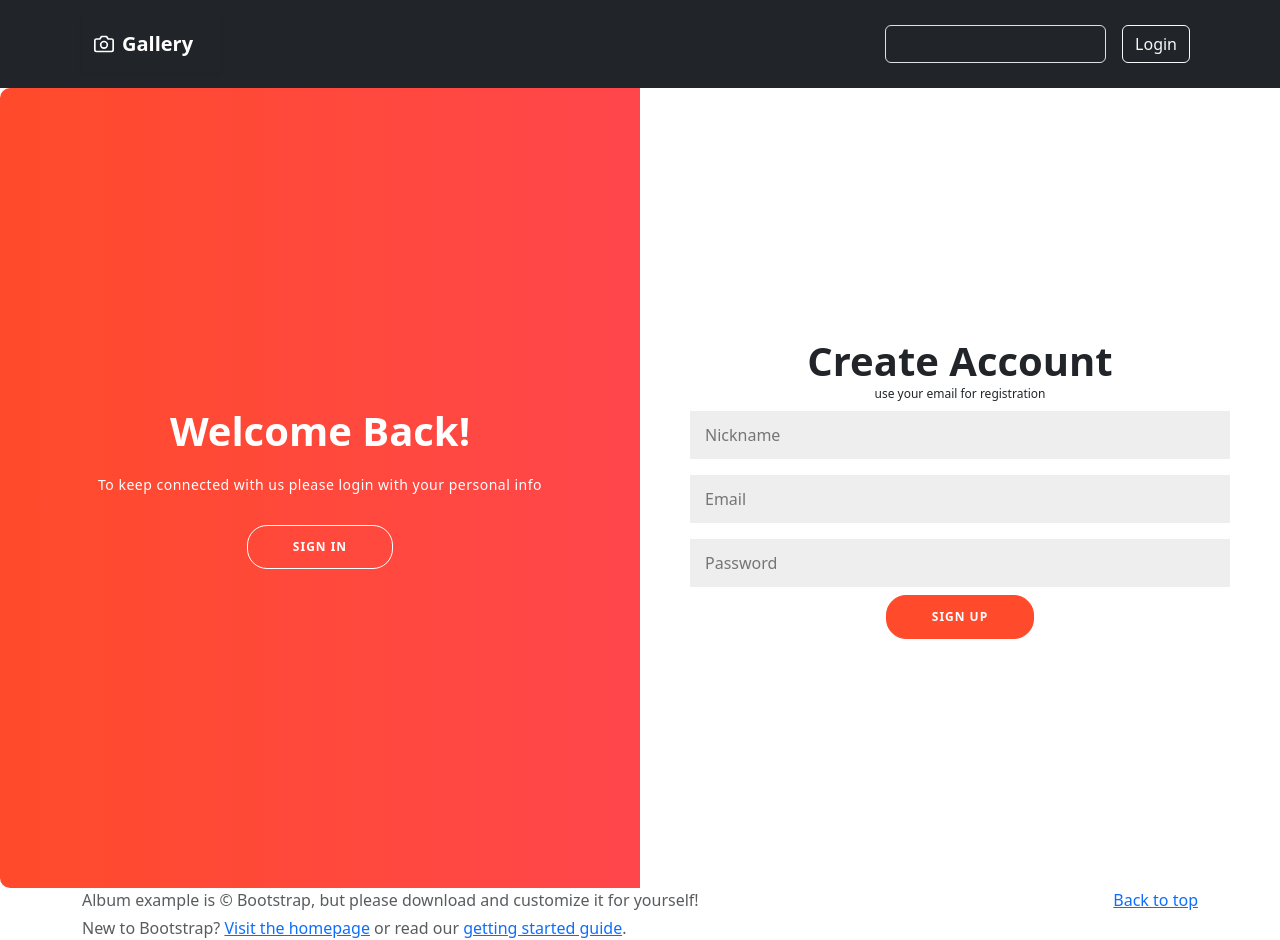
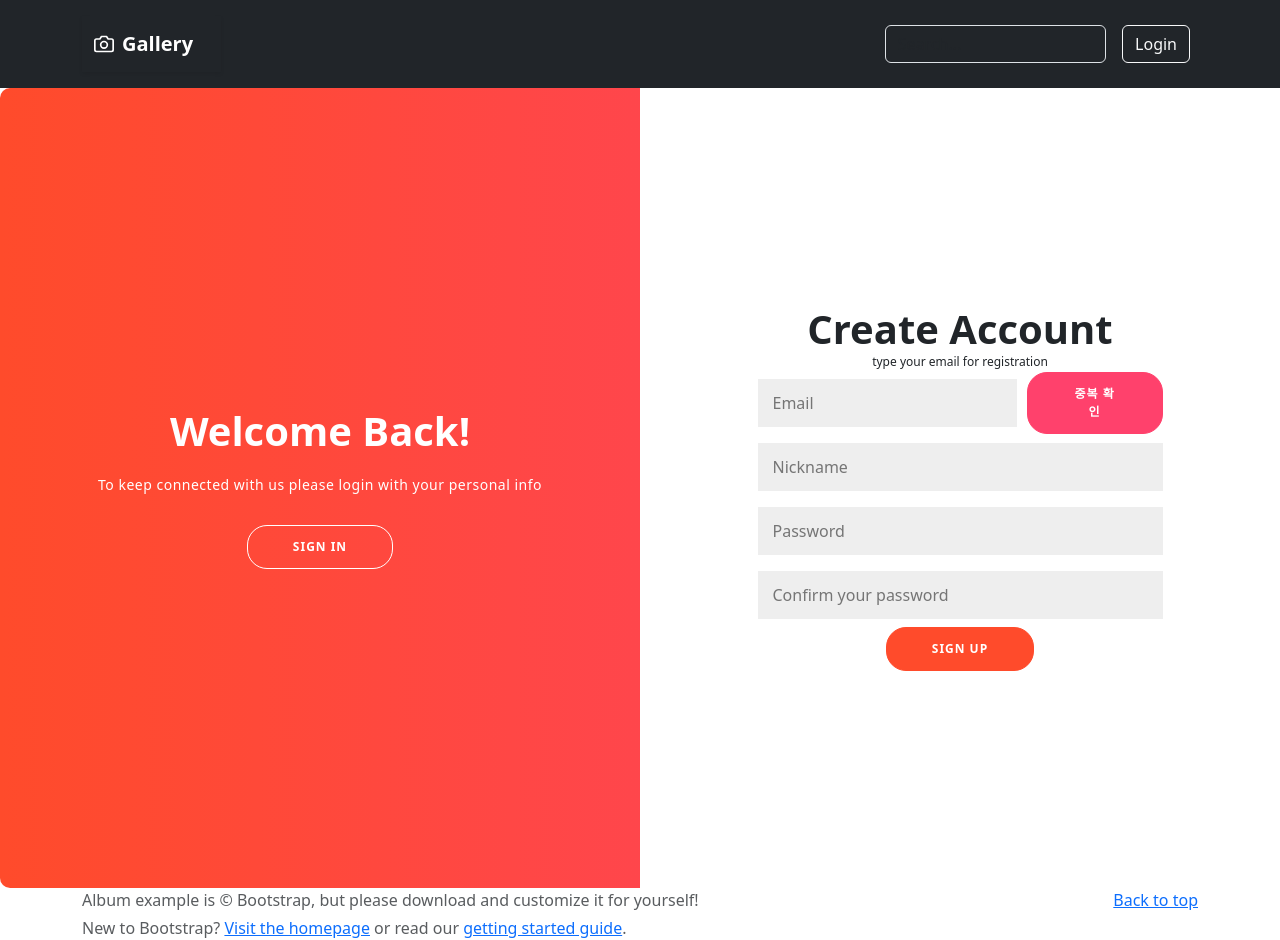
Before and after one commit to Ms-You/vue-study, a Vue app in the folder web/board-project/: page /login in a window 1280 px wide. Both pictures are taken after a click on the button "SIGN UP". Built offline with nearby package versions, Linux system fonts and the light colour scheme.

Commit message:
feat: 이메일 중복 확인 api 호출

```diff
--- a/web/board-project/src/assets/login.css
+++ b/web/board-project/src/assets/login.css
@@ -76,12 +76,37 @@ button.ghost {
   text-align: center;
 }
 
+.email-container {
+  display: flex;
+  justify-content: center;
+  align-items: center;
+  width: 75%;
+}
+
+.duplicate-check {
+  border: 1px solid #FF416C;
+  background-color: #FF416C;
+}
+
+.text-available {
+  color: rgb(51, 51, 253);
+}
+
+.text-unusable {
+  color: #FF4B2B;
+}
+
 input {
   background-color: #eee;
   border: none;
   padding: 12px 15px;
   margin: 8px 0;
-  width: 100%;
+  width: 75%;
+}
+
+.email {
+  flex-grow: 1;
+  margin-right: 10px;
 }
 
 .container {
--- a/web/board-project/src/pages/Login.vue
+++ b/web/board-project/src/pages/Login.vue
@@ -3,10 +3,15 @@
     <div class="form-container sign-up-container">
       <div class="sign-form">
         <h1>Create Account</h1>
-        <span>use your email for registration</span>
-        <input type="text" placeholder="Nickname" />
-        <input type="email" placeholder="Email" />
-        <input type="password" placeholder="Password" />
+        <span>type your email for registration</span>
+        <div class="email-container">
+          <input type="email" class="email" placeholder="Email" v-model="registerState.form.email" />
+          <button class="duplicate-check" @click="emailCheck()">중복 확인</button>
+        </div>
+        <small v-if="registerState.message" :class="{'text-available': registerState.messageType === 'available', 'text-unusable': registerState.messageType === 'unusable'}">{{ registerState.message }}</small>
+        <input type="text" class="nickName" placeholder="Nickname" v-model="registerState.form.nickName" />
+        <input type="password" class="password" placeholder="Password" v-model="registerState.form.password" />
+        <input type="password" class="password-confirm" placeholder="Confirm your password"  v-model="registerState.form.passwordConfirm" />
         <button>Sign Up</button>
       </div>
     </div>
@@ -14,8 +19,8 @@
       <div class="sign-form">
         <h1>Sign in</h1>
         <span>use your account</span>
-        <input type="email" placeholder="Email" @keyup.enter="submit()" v-model="state.form.email" />
-        <input type="password" placeholder="Password" @keyup.enter="submit()" v-model="state.form.password" />
+        <input type="email" placeholder="Email" @keyup.enter="submit()" v-model="loginState.form.email" />
+        <input type="password" placeholder="Password" @keyup.enter="submit()" v-model="loginState.form.password" />
         <a href="#">Forgot your password?</a>
         <button @click="submit()">Sign In</button>
       </div>
@@ -29,7 +34,7 @@
         </div>
         <div class="overlay-panel overlay-right">
           <h1>Hello, Friend!</h1>
-          <p>Enter your personal details and use gallery</p>
+          <p>Enter your personal details and use our service</p>
           <button class="ghost" id="signUp" @click="activePanel(true)">Sign Up</button>
         </div>
       </div>
@@ -44,13 +49,6 @@ import store from '../scripts/store'
 
 export default {
   setup() {
-    const state = reactive({
-      form: {
-        email: "",
-        password: "",
-      }
-    })
-
     const isActive=  ref(false);
 
     /**
@@ -59,10 +57,53 @@ export default {
      */
     const activePanel = (status) => {
       isActive.value = status;
-    }
+    };
+
+    /**
+     * 회원가입을 위한 양식
+     */
+    const registerState = reactive({
+      form: {
+        email: "",
+        nickName: "",
+        password: "",
+        passwordConfirm: "",
+      },
+      message: "",
+      messageType: ""
+    });
+
+    /**
+     * 로그인을 위한 양식
+     */
+    const loginState = reactive({
+      form: {
+        email: "",
+        password: "",
+      }
+    });
+
+    /**
+     * 이메일 중복 체크
+     */
+    const emailCheck = () => {
+      axios.get(`/auth/check-email?email=${registerState.form.email}`).then((res) => {
+        console.log(res.data);
+        registerState.message = res.data.message;
+        registerState.messageType = 'available';
+      }).catch((error) => {
+        if(error.response && error.response.data) {
+          registerState.message = error.response.data.message;
+          registerState.messageType = 'unusable';
+        } else {
+          registerState.message = '사용할 수 없는 이메일입니다.';
+          registerState.messageType = 'unusable';
+        }
+      });
+    };
 
     const submit = () => {
-      axios.post('/auth/login', state.form).then((res) => {
+      axios.post('/auth/login', loginState.form).then((res) => {
         const accessToken = res.headers["authorization"];
 
         if(accessToken) {
@@ -79,9 +120,11 @@ export default {
     }
 
     return {
-      state,
+      registerState,
+      loginState,
       isActive,
       activePanel,
+      emailCheck,
       submit
     }
   }
```
